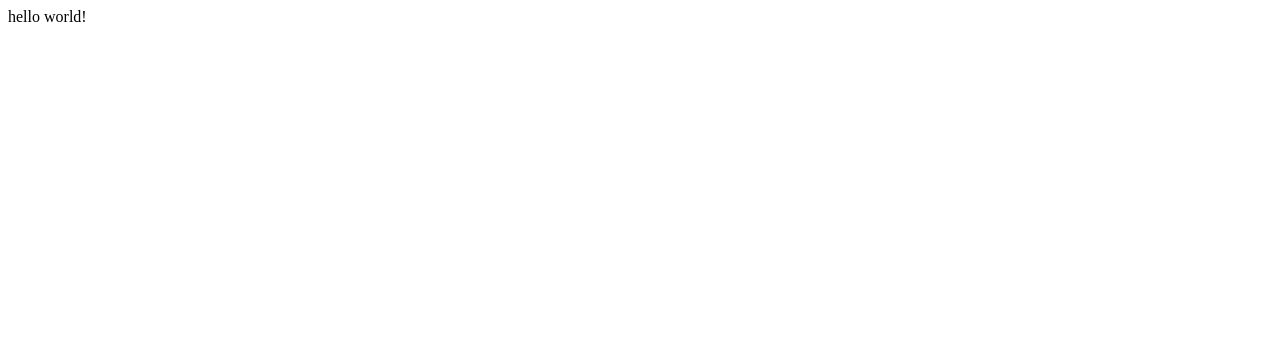
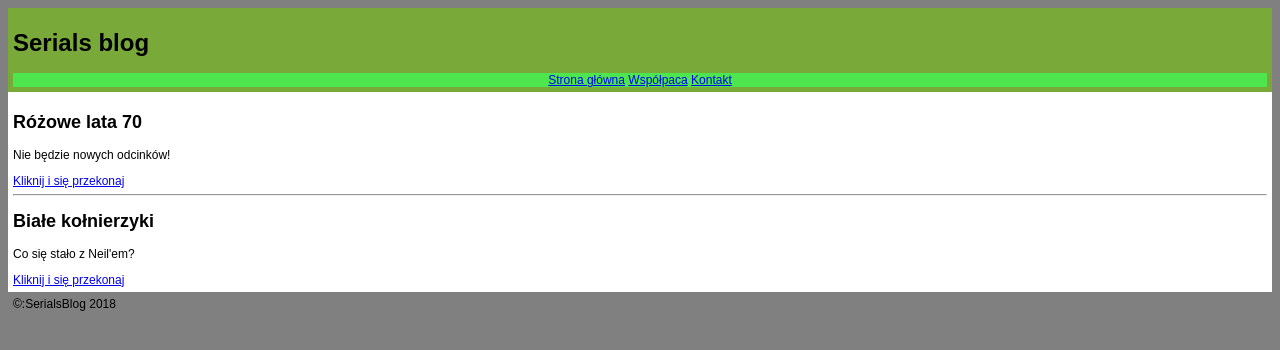
Before and after one commit to adik00124/SimpleBlog, a plain HTML site: page index.html in a window 1280 px wide. Drawn offline with Linux system fonts and the light colour scheme.

Commit message:
Page structure,inline styles

```diff
--- a/index.html
+++ b/index.html
@@ -1 +1,42 @@
-hello world!
+<!DOCTYPE html>
+<html lang="pl">
+	<head>
+		<!--HEllo comment! -->
+		<meta charset="utf-8">
+		<title>Serials blog</title>
+		<link rel="stylesheet" href="styles.css" type="text/css">
+	</head>
+	<body style="font-family: Arial; font-size: 12px; background-color: grey;">
+
+		<header style="background-color: #79a939; padding: 5px;">
+			<h1>Serials blog</h1>
+			<nav style="text-align: center;background-color: #4ee64e">
+				<a href="index.html">Strona główna</a>
+				<a href="wspolpraca.html">Współpaca</a>
+				<a href="kontakt.html">Kontakt</a>
+
+			</nav>
+		</header>
+
+		<main style="background-color: white; padding:5px">
+			<section>
+				<h2>Różowe lata 70</h2>
+				<p>Nie będzie nowych odcinków!</p>
+				<a href="rozowe.html">Kliknij i się przekonaj</a>
+			</section>
+
+			<hr>
+
+			<section>
+				<h2>Białe kołnierzyki</h2>
+				<p>Co się stało z Neil'em?</p>
+				<a href="rozowe.html">Kliknij i się przekonaj</a>
+
+			</section>
+		</main>
+		<footer style="padding: 5px;">
+			&copy:SerialsBlog 2018
+		</footer>
+	</body>
+
+</html>
```
Also changed, not shown: styles.css (added).
